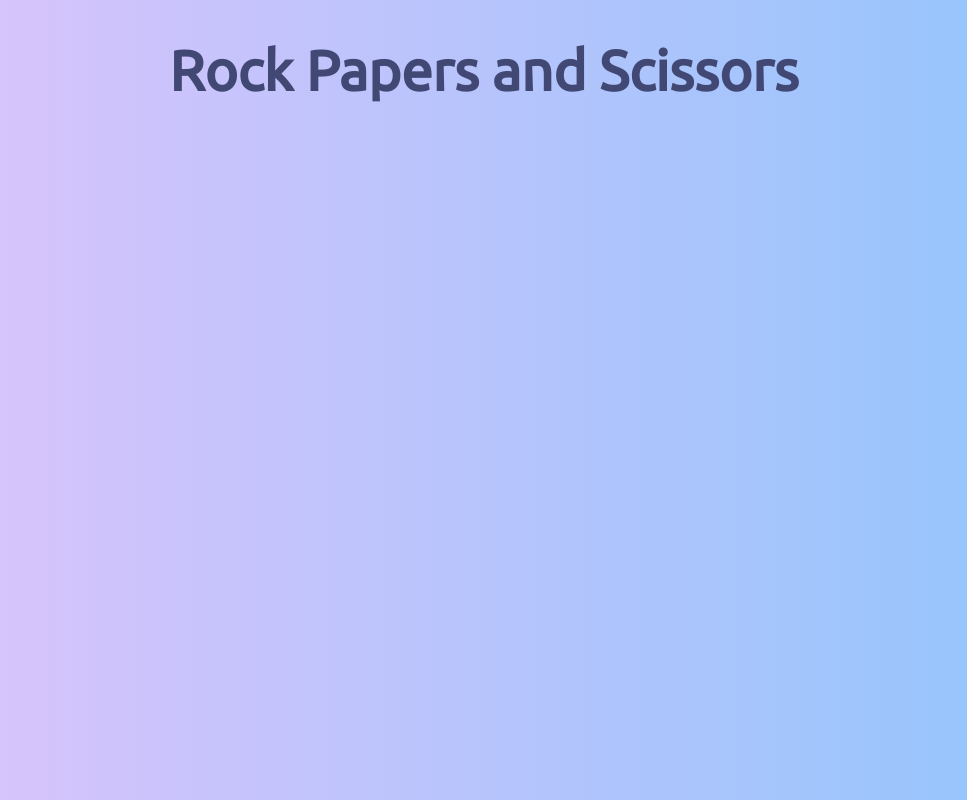
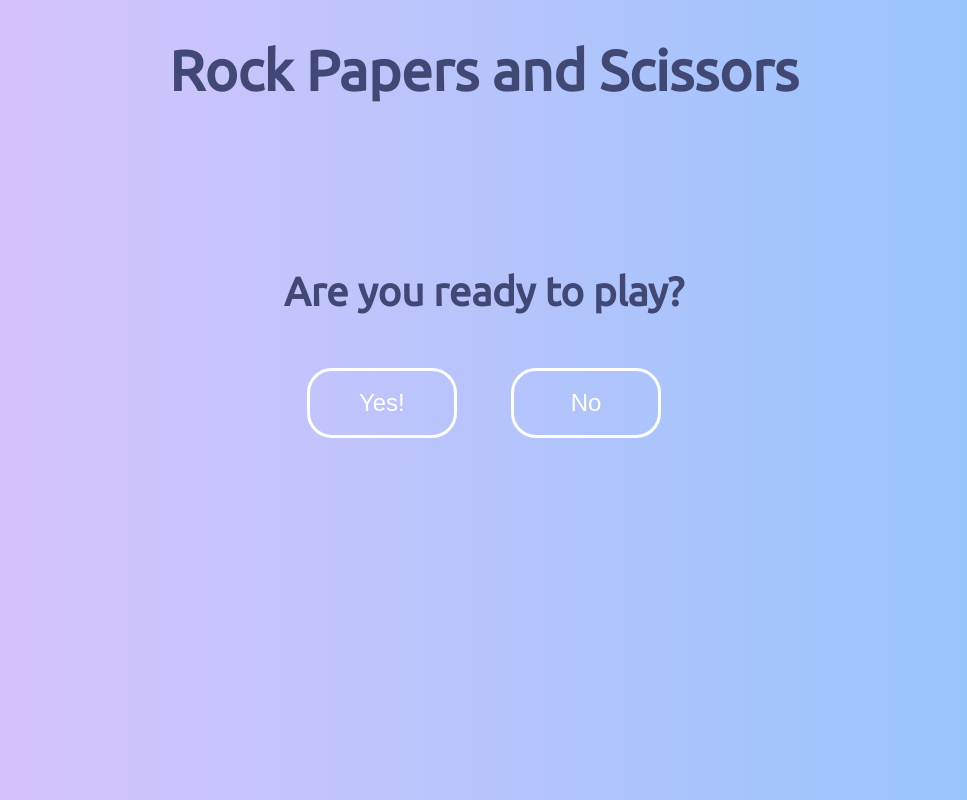
Before and after one commit to Sarthakbh321/RockPaperScissors-Javascript, a plain HTML site: page index.html in a window 1280 px wide. Shown: the whole page, without its empty margins (156-1123 px from the left). Drawn offline with nearby package versions, Linux system fonts and the light colour scheme.

Commit message:
completed started screen

```diff
--- a/index.html
+++ b/index.html
@@ -12,7 +12,15 @@
         <h1 class="heading">Rock Papers and Scissors</h1>
     </div>
     <div class="play-area">
+        <div class="starting-screen">
+            <h3 class="start-ques">Are you ready to play?</h3>
+            <button class="choice-button yes-button">Yes!</button>
+            <button class="choice-button no-button">No</button>
+        </div>
+    </div>
 
-    </div>
+    <script src="https://code.jquery.com/jquery-3.4.1.min.js" integrity="sha256-CSXorXvZcTkaix6Yvo6HppcZGetbYMGWSFlBw8HfCJo=" crossorigin="anonymous"></script>
+    <script src="js/app.js"></script>
+
 </body>
 </html>
--- a/js/app.js
+++ b/js/app.js
@@ -0,0 +1,3 @@
+$(document).ready(function() {
+
+})
--- a/styles/styles.css
+++ b/styles/styles.css
@@ -2,6 +2,7 @@
 
 body {
     background-image: linear-gradient(to right, #e0c3fc 0%, #8ec5fc 100%);
+    font-family: 'Ubuntu', sans-serif;
     color: #424874;
 }
 
@@ -10,6 +11,36 @@ body {
 }
 
 .heading {
-    font-family: 'Ubuntu', sans-serif;
     font-size: 3.5rem;
+    padding-bottom: 10%;
 }
+
+.play-area {
+    text-align: center;
+}
+
+.start-ques {
+    font-size: 2.5rem;
+}
+
+.choice-button {
+    background-color: transparent;
+    border: 3px white solid;
+    border-radius: 25px;
+
+    width: 150px;
+    height: 70px;
+
+    font-size: 1.5rem;
+    color: white;
+
+    margin: 1% 2%;
+}
+
+.yes-button:hover {
+    background-color: #8400ff;
+}
+
+.no-button:hover {
+    background-color: #0080ff;
+}
```
